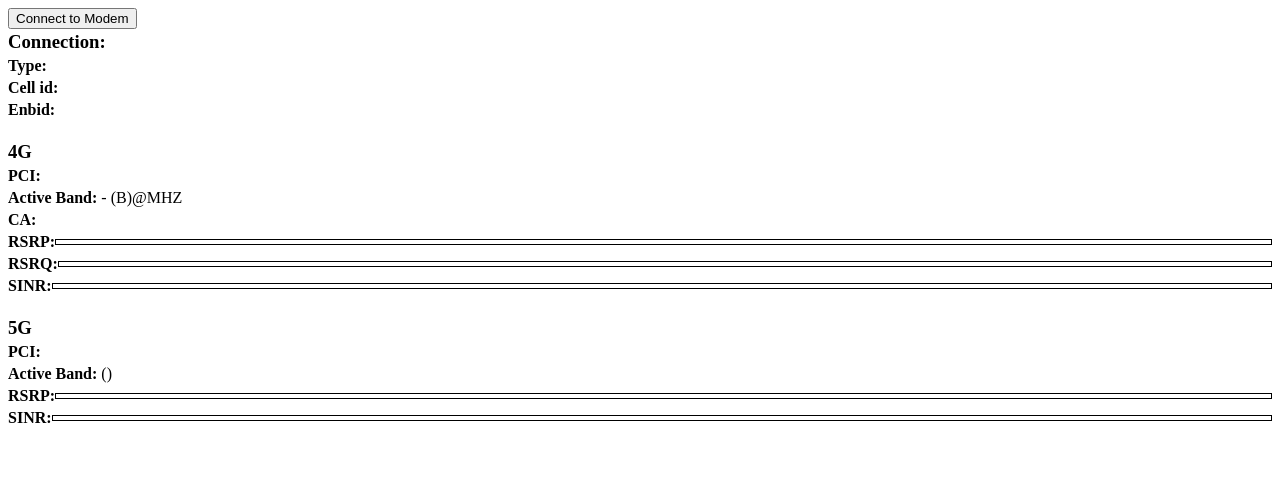
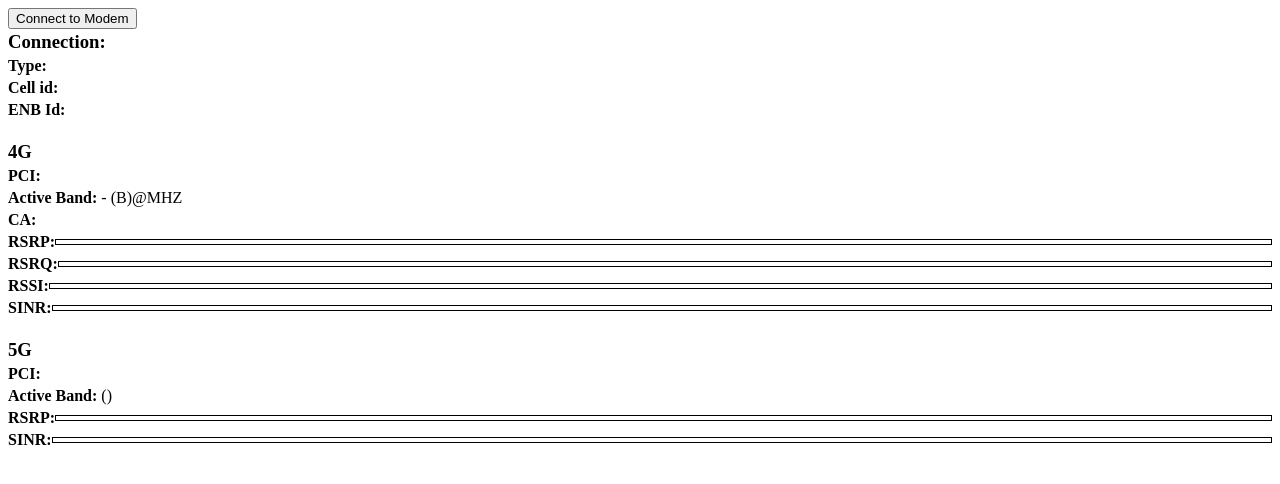
Before and after one commit to DarkNikGr/mifi-mu5001-lib, an Electron app: page gui/pages/index/index.html in a window 1280 px wide. Drawn offline with nearby package versions, Linux system fonts and the light colour scheme; no server answers.

Commit message:
add rssi

```diff
--- a/gui/pages/index/index.html
+++ b/gui/pages/index/index.html
@@ -19,7 +19,7 @@
             <span id="val_cell_id"></span>
         </div>
         <div>
-            <strong>Enbid:</strong>
+            <strong>ENB Id:</strong>
             <span id="val_enbid"></span>
         </div>
         <br>
@@ -47,6 +47,10 @@
             <div class="meter" id="val_lte_rsrq"></div>
         </div>
         <div class="line">
+            <strong>RSSI: </strong>
+            <div class="meter" id="val_lte_rssi"></div>
+        </div>
+        <div class="line">
             <strong>SINR: </strong>
             <div class="meter" id="val_lte_sinr"></div>
         </div>
--- a/gui/pages/index/index.js
+++ b/gui/pages/index/index.js
@@ -33,6 +33,9 @@ ipcRenderer.on('getIndexInfoData', (event, info) => {
     $('#val_lte_rsrq').html(info.lte_rsrq + ' db');
     $("#val_lte_rsrq").css('background', calccolor(info.lte_rsrq, -30, -20, -15, -10, -6, 0));
 
+    $('#val_lte_rssi').html(info.lte_rssi + ' dBm');
+    $("#val_lte_rssi").css('background', calccolor(info.lte_rssi, -90, -80, -70, -67, -30, 0));
+
     $('#val_lte_sinr').html(info.lte_snr + ' db');
     $('#val_lte_sinr').css('background', calccolor(info.lte_snr, -15, 3, 10, 15, 22, 30));
 
```
